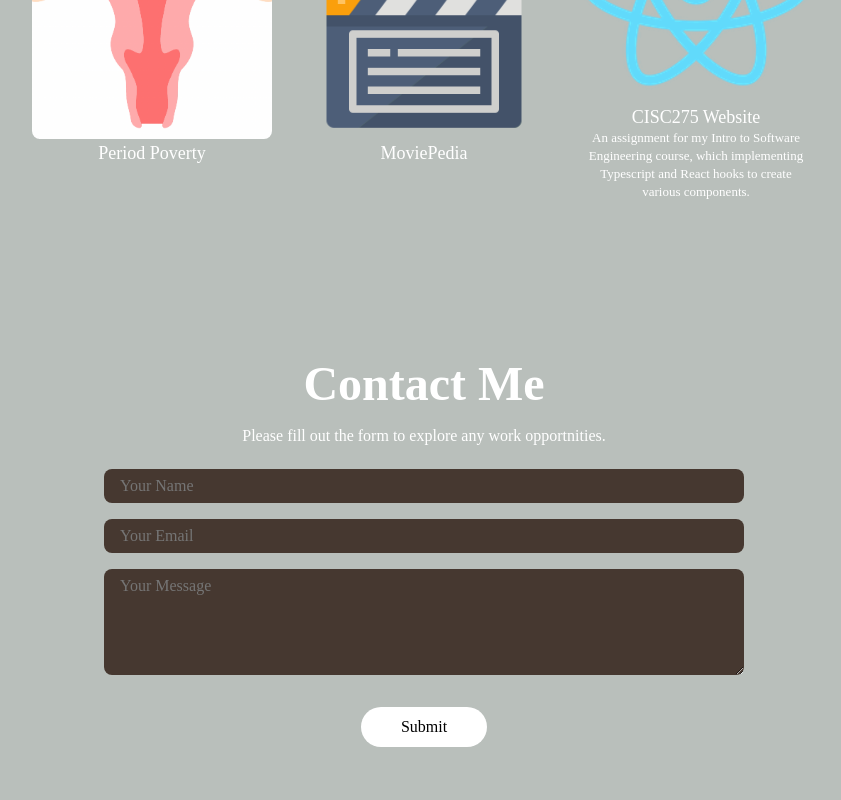
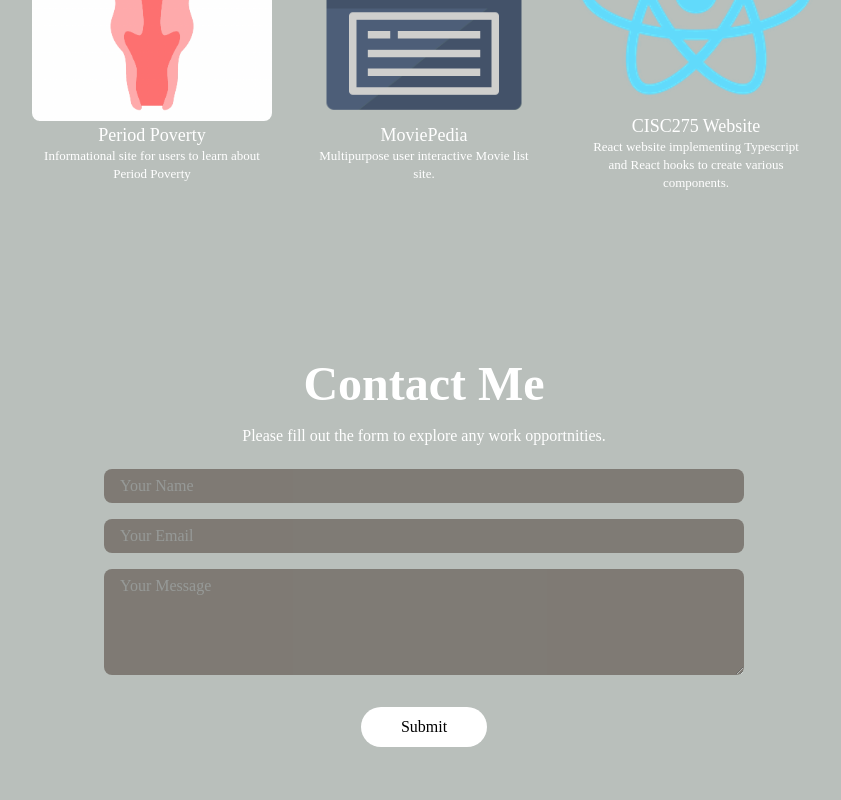
Before and after one commit to jmoneill15/Julia-O-Neill-Portfolio, a React (Create React App) app: page / in a window 1280 px wide. Shown: the part 1500-2300 px from the top of the page, without its empty margins (216-1057 px from the left). Built offline with nearby package versions, Linux system fonts and the light colour scheme.

Commit message:
added various parts in works, and intro

```diff
--- a/src/App.js
+++ b/src/App.js
@@ -2,7 +2,7 @@ import Navbar from "./components/NavBar/navbar";
 import Intro from "./components/Intro/intro";
 import Works from "./components/Works/works";
 import Contact from "./components/Contact/contact";
-import BasicsOfMotion from "./components/BasicsOfMotion";
+//import BasicsOfMotion from "./components/BasicsOfMotion";
 
 
 function App() {
@@ -13,7 +13,7 @@ function App() {
           <div className ="portfolio-item"><Intro/></div>
           <div className ="portfolio-item"><Works/></div>
           <div className ="portfolio-item"><Contact/></div>
-          <BasicsOfMotion></BasicsOfMotion>
+
 
         </div>
     </div>
--- a/src/components/Contact/contact.css
+++ b/src/components/Contact/contact.css
@@ -41,6 +41,7 @@
     border-radius: 0.5rem;
     background-color: #463830;
     font-family:serif;
+    outline-color: black;
 }
 
 .submitBtn{
--- a/src/components/Contact/contact.js
+++ b/src/components/Contact/contact.js
@@ -24,10 +24,10 @@ const Contact = () => {
                 <h1 className="contactPageTitle">Contact Me</h1>
                 <span className="contactDescription">Please fill out the form to explore any work opportnities.</span>
                 <form className="contactForm" ref={form} onSubmit={sendEmail}>
-                    <input type="text" className="name" placeholder="Your Name" name="from_name"></input>
-                    <input type ="text" className="email" placeholder="Your Email" name="from_email"></input>
-                    <textarea className="msg" name="message" rows="5" placeholder="Your Message"></textarea>
-                    <button type="submit" value="Send" className="submitBtn">Submit</button>
+                    <motion.input initial={{opacity: 0.5}}  whileHover={{ opacity: 1 }} whileTap={{opacity: 1, scale: 1.25 }} transition= {{duration: 1.2}} type="text" className="name" placeholder="Your Name" name="from_name"></motion.input>
+                    <motion.input initial={{opacity: 0.5}}  whileHover={{ opacity: 1 }} whileTap={{opacity: 1, scale: 1.25 }} transition= {{duration: 1.2}} type ="text" className="email" placeholder="Your Email" name="from_email"></motion.input>
+                    <motion.textarea initial={{opacity: 0.5}}  whileHover={{ opacity: 1 }} whileTap={{opacity: 1, scale: 1.25 }} transition= {{duration: 1.2}} className="msg" name="message" rows="5" placeholder="Your Message"></motion.textarea>
+                    <motion.button whileHover={{scale: 1.2}} type="submit" value="Send" className="submitBtn">Submit</motion.button>
                     <div className="links">
                         <img src="" alt="" className="link"/>
                         <img src="" alt="" className="link"/>
--- a/src/components/Works/works.js
+++ b/src/components/Works/works.js
@@ -23,21 +23,21 @@ const Works = () => {
                 <a href="https://jmoneill15.github.io/HenHack-Period-Poverty/" target="_blank" rel="noopener noreferrer"><img src={periodLogo} alt="period logo" className="worksImg"/></a>
                 <div className = "workText">
                 <span className = "title">Period Poverty <br/></span>
-                <span className = "description"></span>
+                <span className = "description">Informational site for users to learn about Period Poverty</span>
                 </div>
             </div >
             <div className = "worksImgs">
                 <a href="https://amansjot.github.io/Team5-MoviePedia/" target="_blank" rel="noopener noreferrer"><img src= {moviePediaLogo} alt="MoviePedia" className="worksImg"/></a>
                 <div className = "workText">
                     <span className = "title">MoviePedia <br/></span>
-                    <span className = "description"></span>
+                    <span className = "description">Multipurpose user interactive Movie list site.</span>
                 </div>
             </div>
             <div className = "worksImgs">
             <a href="https://jmoneill15.github.io/tasks/"  target="_blank" rel="noopener noreferrer"><img src={ciscwebsiteLogo} alt="CISC275 Website" className="worksImg"/></a>
                 <div className = "workText">
                 <span className = "title">CISC275 Website <br/></span>
-                    <span className = "description">An assignment for my Intro to Software Engineering course, which implementing Typescript and React hooks to create various components.</span>
+                    <span className = "description">React website implementing Typescript and React hooks to create various components.</span>
                 </div>
             </div>
             </div>
```
Also changed, not shown: src/components/Intro/intro.js (+7 -8 lines), 11 other files (tests, documents, lock files or other folders).
